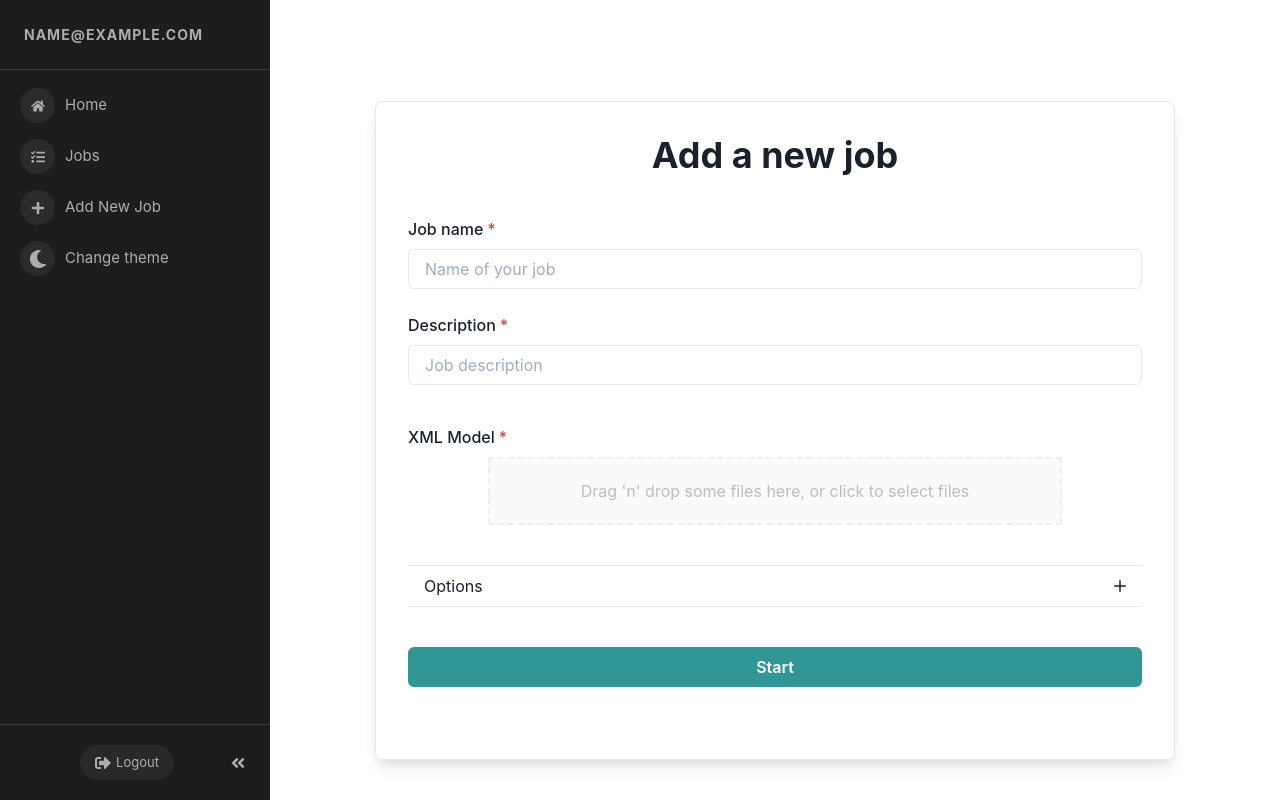
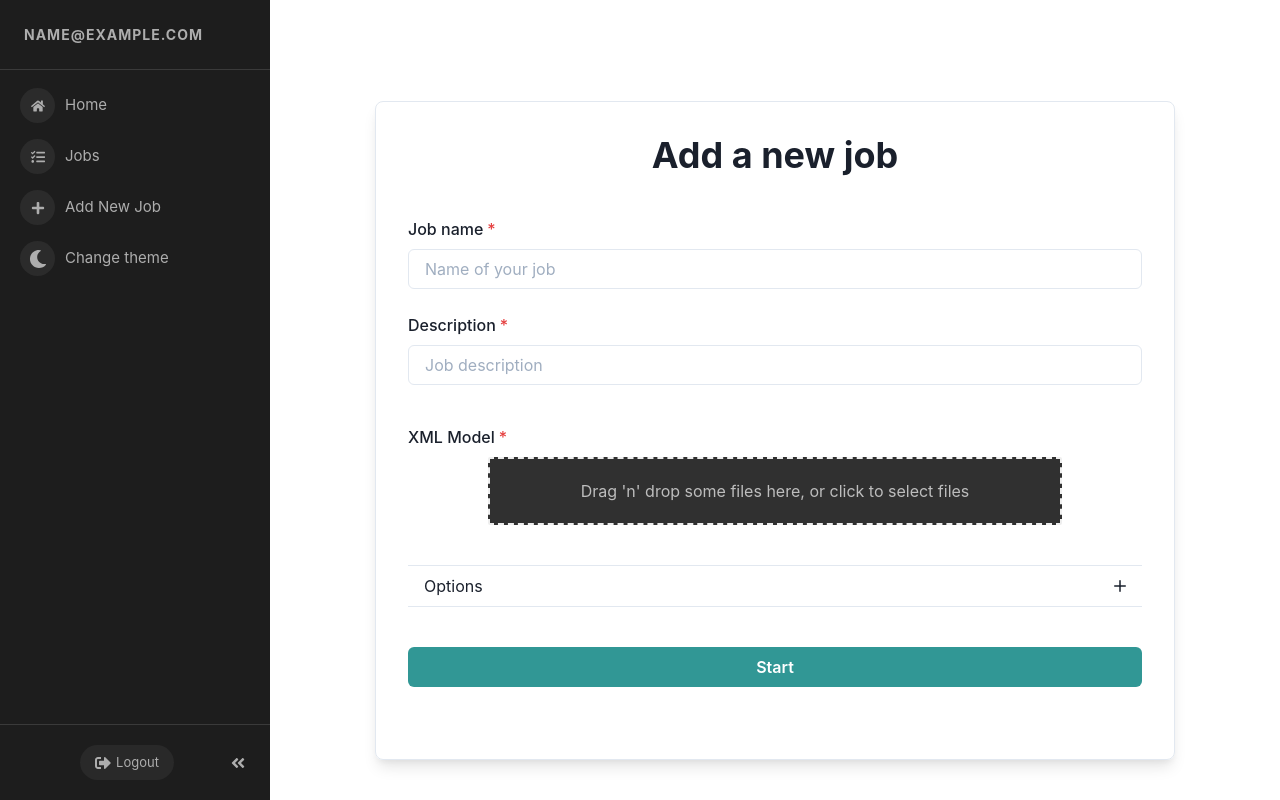
Before and after one commit to uppaal-cloud/uppaal-web, a React (Create React App) app: page /new-job in a window 1280 px wide. Built offline with nearby package versions, Linux system fonts and the light colour scheme; sample sign-in values are in the browser's storage.

Commit message:
Dark theme dropzone

```diff
--- a/src/components/FileDropzone.tsx
+++ b/src/components/FileDropzone.tsx
@@ -28,7 +28,7 @@ const DropContainer = styled.div`
     border-radius: 2px;
     border-color: ${(props) => getColor(props)};
     border-style: dashed;
-    background-color: #fafafa;
+    background-color: #303030;
     color: #bdbdbd;
     outline: none;
     transition: border 0.24s ease-in-out;
```
